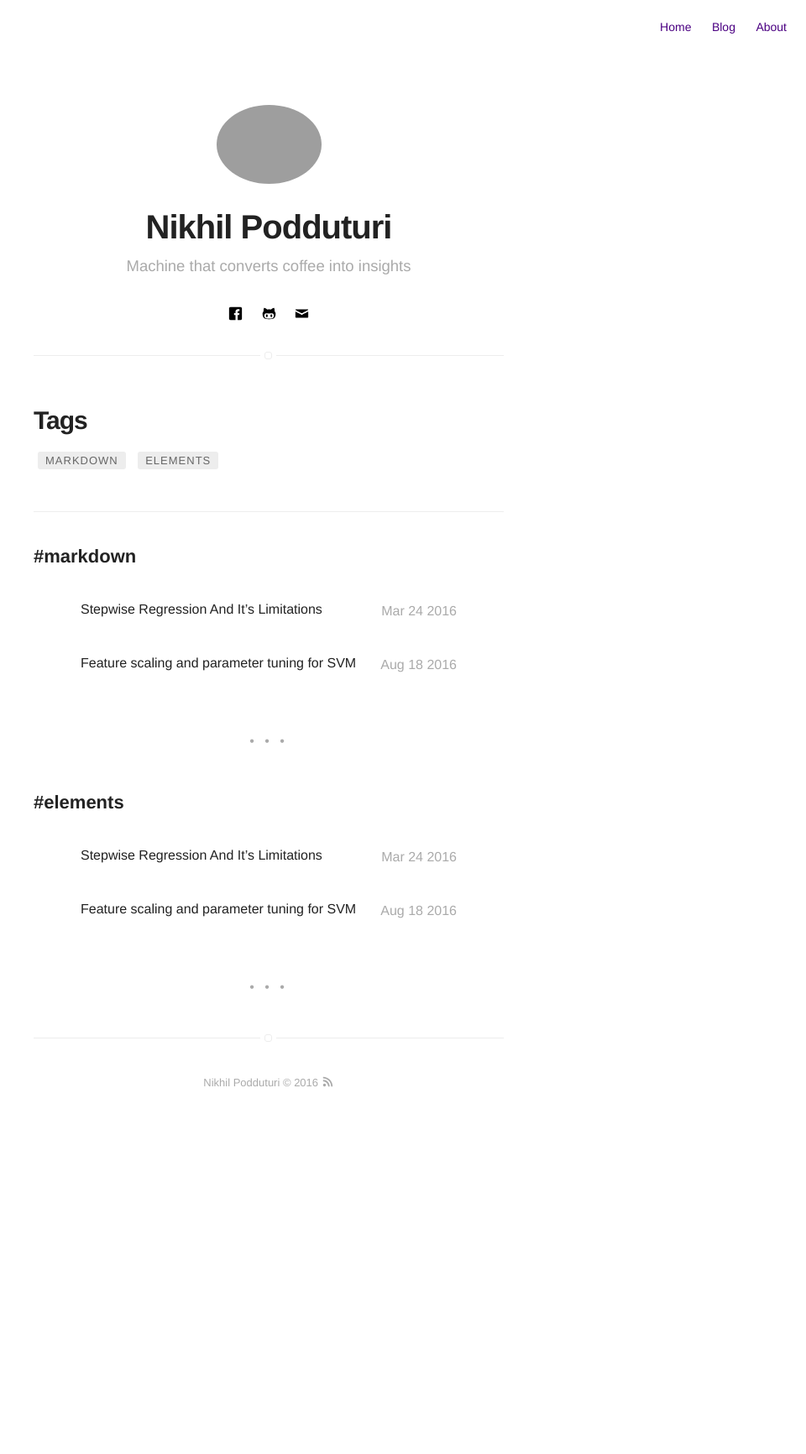
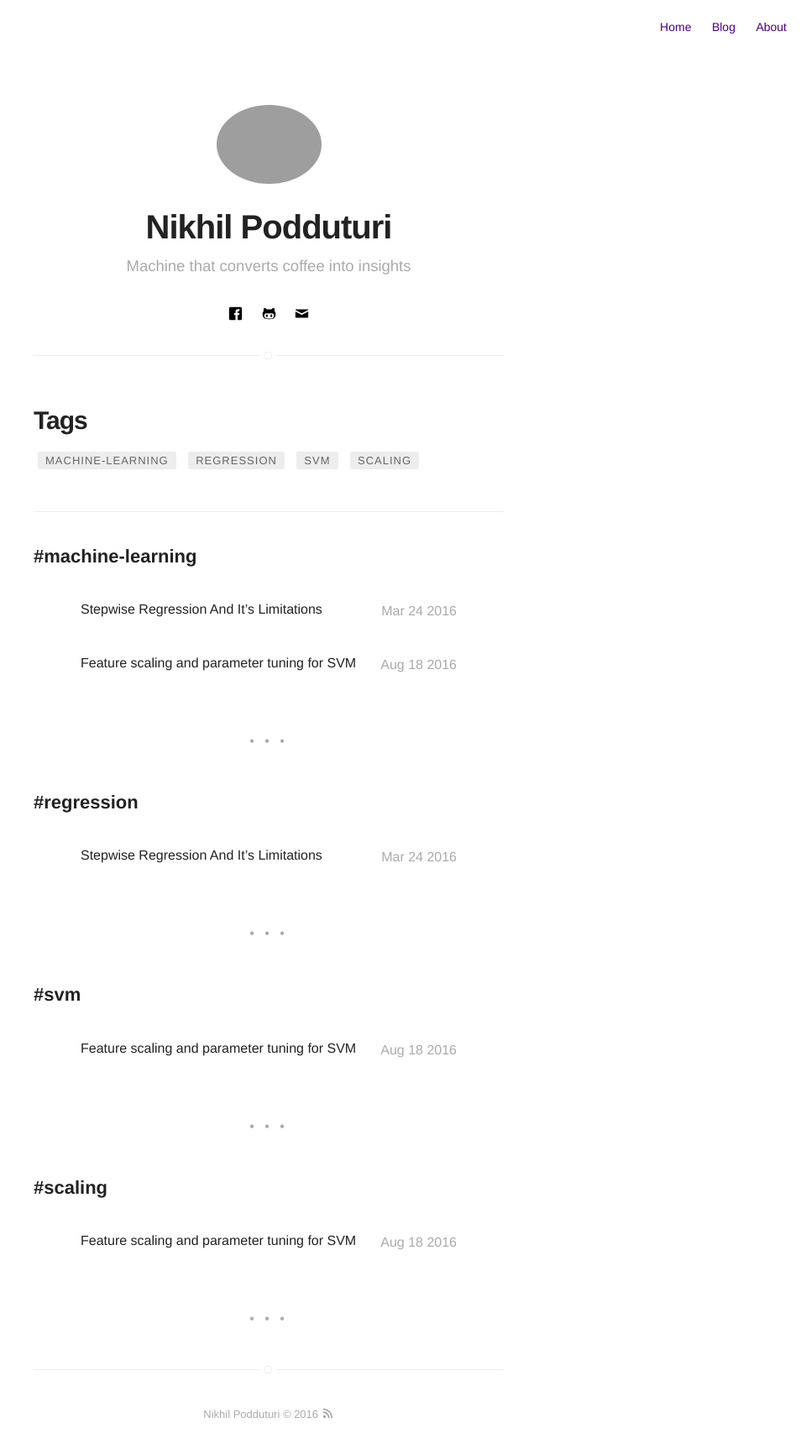
Before and after one commit to nikhilRP/nikhilRP.github, a Jekyll site: the page built from tags.html, in a window 1280 px wide. Shown: the whole page at 84% size, without its empty margins (320-1280 px from the left). Built offline with Jekyll 4.4.1, drawn with Linux system fonts in a browser that asks for light colours; before the commit the page ends 1337 px from its top, so only the background shows below that.

Commit message:
Updated tags

```diff
--- a/_posts/2016-03-24-Stepwise-regression-and-it’s-limitations.md
+++ b/_posts/2016-03-24-Stepwise-regression-and-it’s-limitations.md
@@ -6,8 +6,8 @@ description: Stepwise regression explained in simple terms
 image: /assets/images/markdown.jpg
 headerImage: false
 tag:
-- markdown
-- elements
+- machine-learning
+- regression
 blog: true
 star: true
 author: nikhilrp
--- a/_posts/2016-08-18-SVM-scaling-and-tuning.md
+++ b/_posts/2016-08-18-SVM-scaling-and-tuning.md
@@ -6,8 +6,9 @@ description: Feature scaling and parameter tuning for SVM
 image: /assets/images/markdown.jpg
 headerImage: false
 tag:
-- markdown
-- elements
+- machine-learning
+- svm
+- scaling
 blog: true
 star: true
 author: nikhilrp
```
